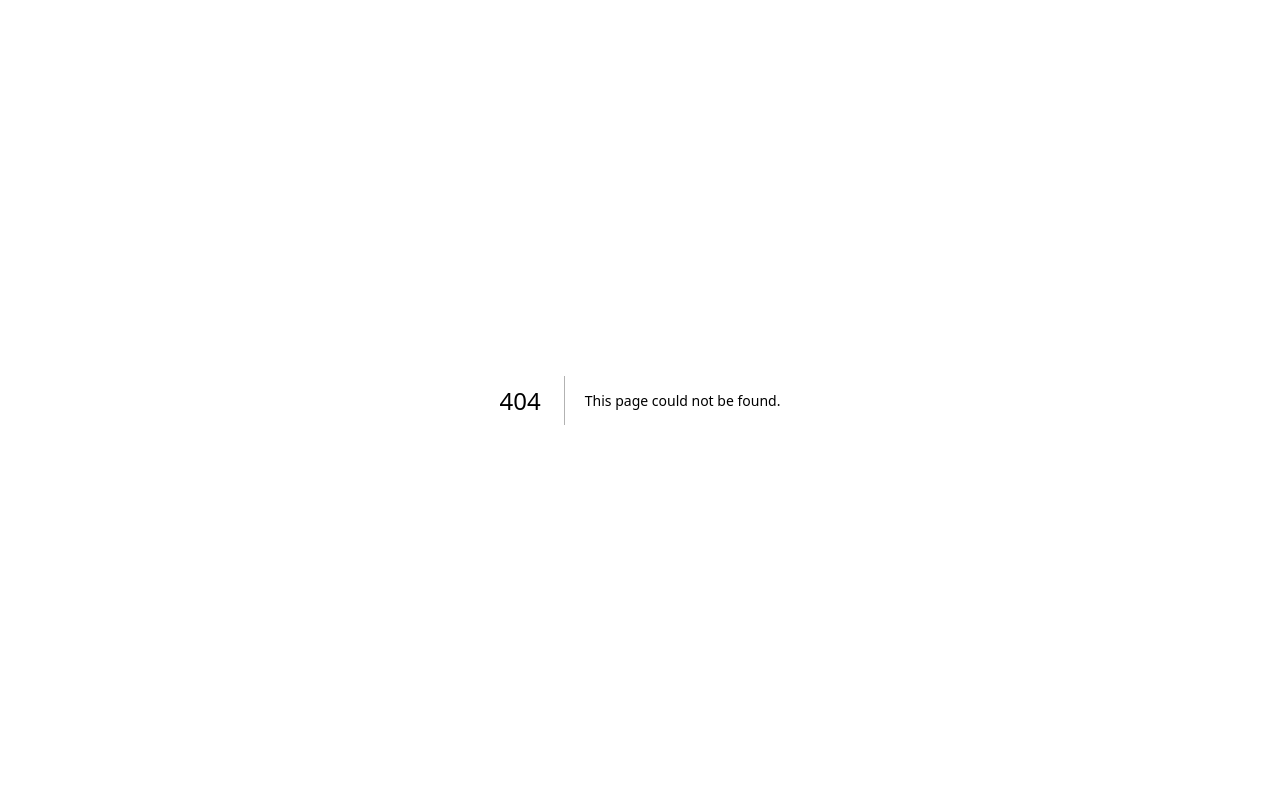
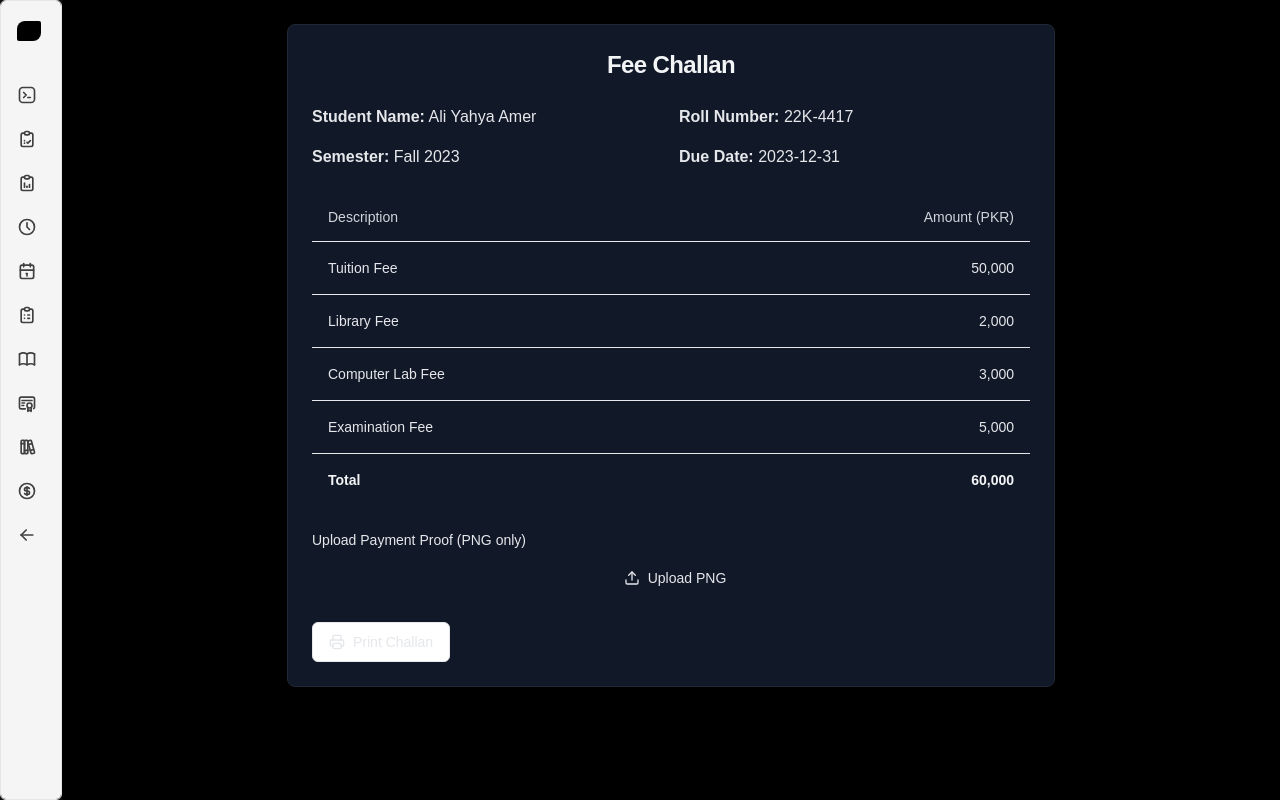
Before and after one commit to AnsabIqbal23/Edu-Track, a Next.js app: page /studentPage/fees in a window 1280 px wide. Before the commit this address had no page. Built offline with nearby package versions, Linux system fonts and the light colour scheme.

Commit message:
Student Part Completed

```diff
--- /dev/null
+++ b/app/studentPage/fees/page.js
@@ -0,0 +1,124 @@
+'use client'
+
+import { useState, useRef } from 'react'
+import { Card, CardContent, CardHeader, CardTitle, CardFooter } from "@/components/ui/card"
+import { Button } from "@/components/ui/button"
+import { Input } from "@/components/ui/input"
+import { Label } from "@/components/ui/label"
+import { Table, TableBody, TableCell, TableHead, TableHeader, TableRow } from "@/components/ui/table"
+import { Upload, Printer, Check } from 'lucide-react'
+import Sidebar from "@/components/student/sidebar" // Import your Sidebar component
+
+// Mock data for the fee challan
+const feeChallan = {
+  studentName: "Ali Yahya Amer",
+  rollNumber: "22K-4417",
+  semester: "Fall 2023",
+  dueDate: "2023-12-31",
+  items: [
+    { description: "Tuition Fee", amount: 50000 },
+    { description: "Library Fee", amount: 2000 },
+    { description: "Computer Lab Fee", amount: 3000 },
+    { description: "Examination Fee", amount: 5000 },
+  ]
+}
+
+export default function Fees() {
+  const [uploadedFile, setUploadedFile] = useState(null)
+  const fileInputRef = useRef(null)
+
+  const totalAmount = feeChallan.items.reduce((sum, item) => sum + item.amount, 0)
+
+  const handleFileUpload = (event) => {
+    const file = event.target.files?.[0]
+    if (file && file.type === "image/png") {
+      setUploadedFile(file)
+    } else {
+      alert("Please upload a PNG file.")
+    }
+  }
+
+  const handlePrint = () => {
+    window.print()
+  }
+
+  return (
+      <div className="h-screen bg-[#121212] text-gray-200 grid grid-cols-[auto_1fr]">
+        {/* Sidebar */}
+        <Sidebar />
+
+        {/* Main content area */}
+        <div className="p-6 bg-black w-full">
+          <div className="max-w-3xl mx-auto space-y-8">
+            {/* Fee Challan Card */}
+            <Card className="bg-gray-900 border-gray-800">
+              <CardHeader>
+                <CardTitle className="text-2xl font-bold text-center text-gray-100">Fee Challan</CardTitle>
+              </CardHeader>
+              <CardContent className="space-y-6">
+                {/* Student Info */}
+                <div className="grid grid-cols-2 gap-4 text-gray-200">
+                  <div><span className="font-semibold">Student Name:</span> {feeChallan.studentName}</div>
+                  <div><span className="font-semibold">Roll Number:</span> {feeChallan.rollNumber}</div>
+                  <div><span className="font-semibold">Semester:</span> {feeChallan.semester}</div>
+                  <div><span className="font-semibold">Due Date:</span> {feeChallan.dueDate}</div>
+                </div>
+
+                {/* Fee Table */}
+                <Table>
+                  <TableHeader>
+                    <TableRow>
+                      <TableHead className="text-gray-300">Description</TableHead>
+                      <TableHead className="text-right text-gray-300">Amount (PKR)</TableHead>
+                    </TableRow>
+                  </TableHeader>
+                  <TableBody>
+                    {feeChallan.items.map((item, index) => (
+                        <TableRow key={index}>
+                          <TableCell className="font-medium text-gray-200">{item.description}</TableCell>
+                          <TableCell className="text-right text-gray-200">{item.amount.toLocaleString()}</TableCell>
+                        </TableRow>
+                    ))}
+                    <TableRow>
+                      <TableCell className="font-semibold text-gray-100">Total</TableCell>
+                      <TableCell className="text-right font-semibold text-gray-100">{totalAmount.toLocaleString()}</TableCell>
+                    </TableRow>
+                  </TableBody>
+                </Table>
+
+                {/* File Upload */}
+                <div className="print:hidden">
+                  <Label htmlFor="png-upload" className="block text-sm font-medium text-gray-200 mb-2">
+                    Upload Payment Proof (PNG only)
+                  </Label>
+                  <div className="flex items-center space-x-2">
+                    <Input
+                        id="png-upload"
+                        type="file"
+                        accept=".png"
+                        onChange={handleFileUpload}
+                        ref={fileInputRef}
+                        className="hidden"
+                    />
+                    <Button onClick={() => fileInputRef.current?.click()} variant="secondary" className="w-full">
+                      <Upload className="mr-2 h-4 w-4" /> Upload PNG
+                    </Button>
+                    {uploadedFile && (
+                        <span className="text-green-500 flex items-center">
+                      <Check className="mr-1 h-4 w-4" /> Uploaded
+                    </span>
+                    )}
+                  </div>
+                </div>
+              </CardContent>
+              <CardFooter className="flex justify-between print:hidden">
+                <Button onClick={handlePrint} variant="outline">
+                  <Printer className="mr-2 h-4 w-4" /> Print Challan
+                </Button>
+              </CardFooter>
+            </Card>
+          </div>
+        </div>
+      </div>
+  )
+}
```
